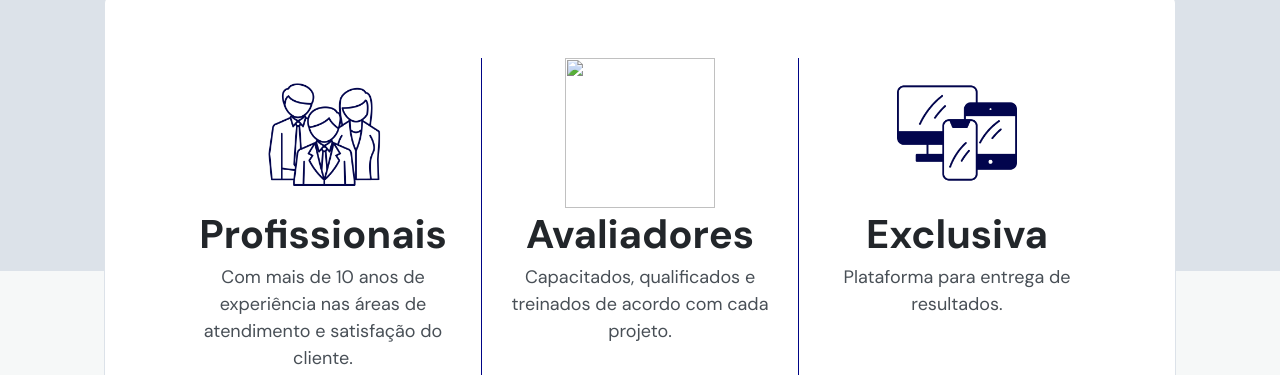
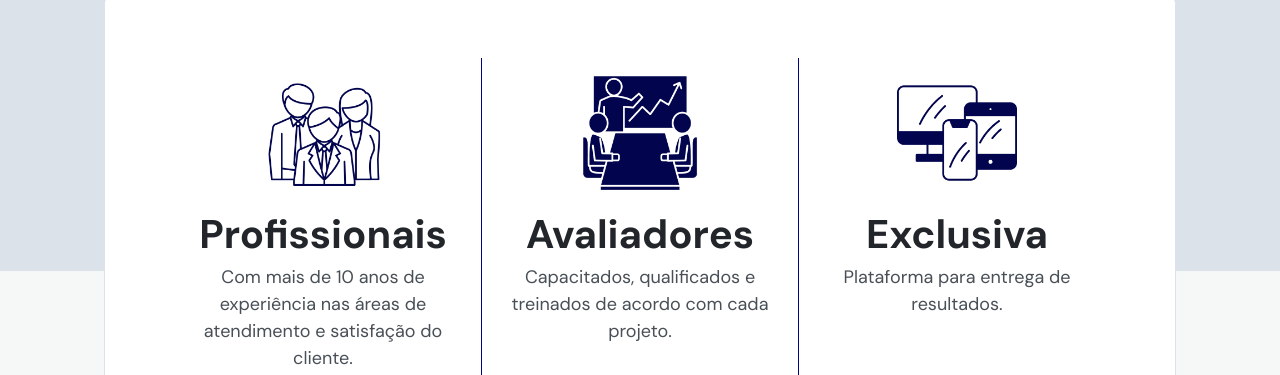
Before and after one commit to TamilaCambe/C3, a plain HTML site: page index.html in a window 1280 px wide. Shown: the part 425-800 px from the top of the page. Drawn offline with Linux system fonts and the light colour scheme.

Commit message:
changed image name

```diff
--- a/index.html
+++ b/index.html
@@ -178,7 +178,7 @@
 
           <div class="stat">
             <img
-              src="./assets/avaliadores treinados.png"
+              src="./assets/avaliadores-treinados.png"
               class="insightsImage"
             />
             <h3>Avaliadores</h3>
```
